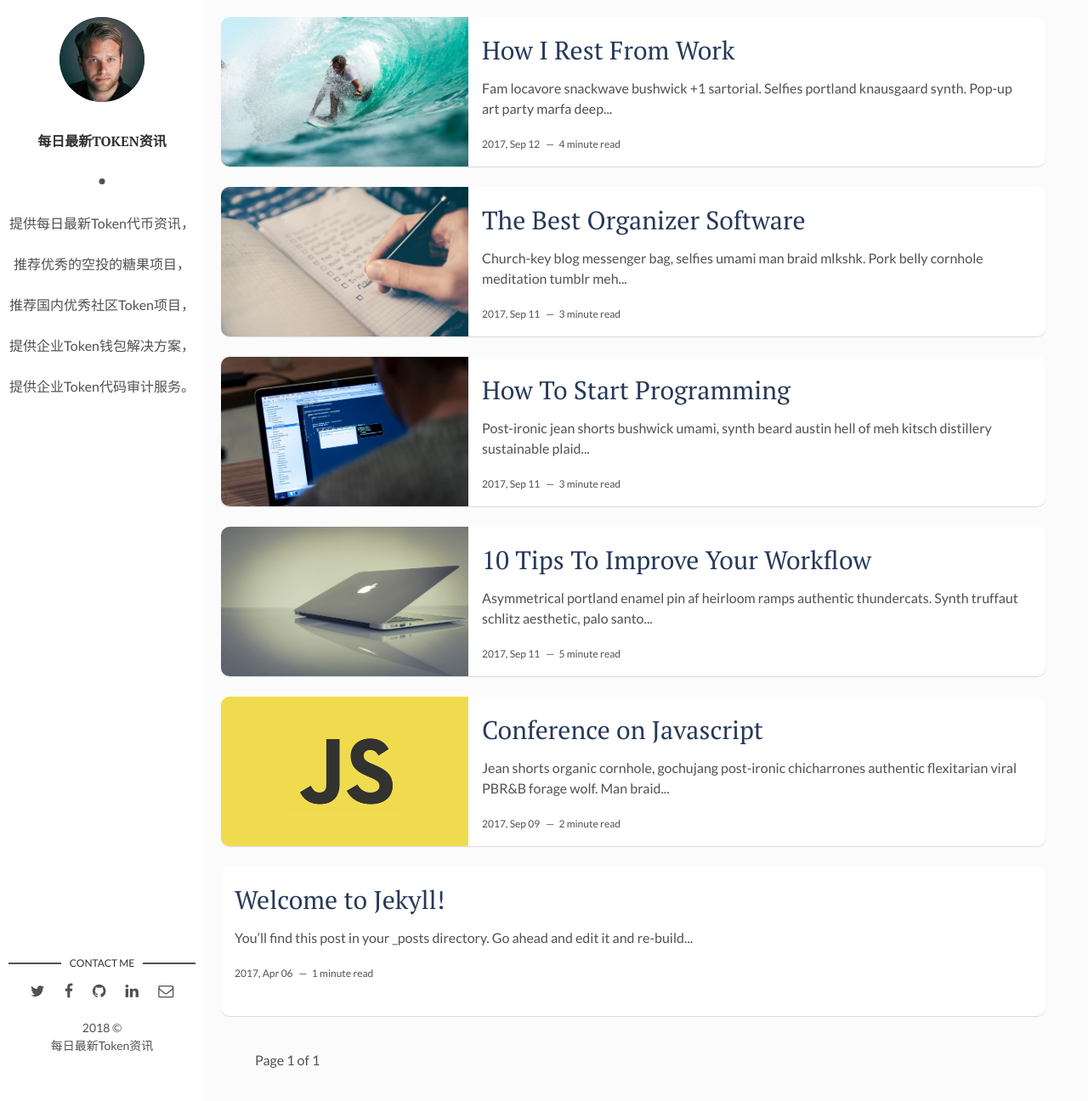
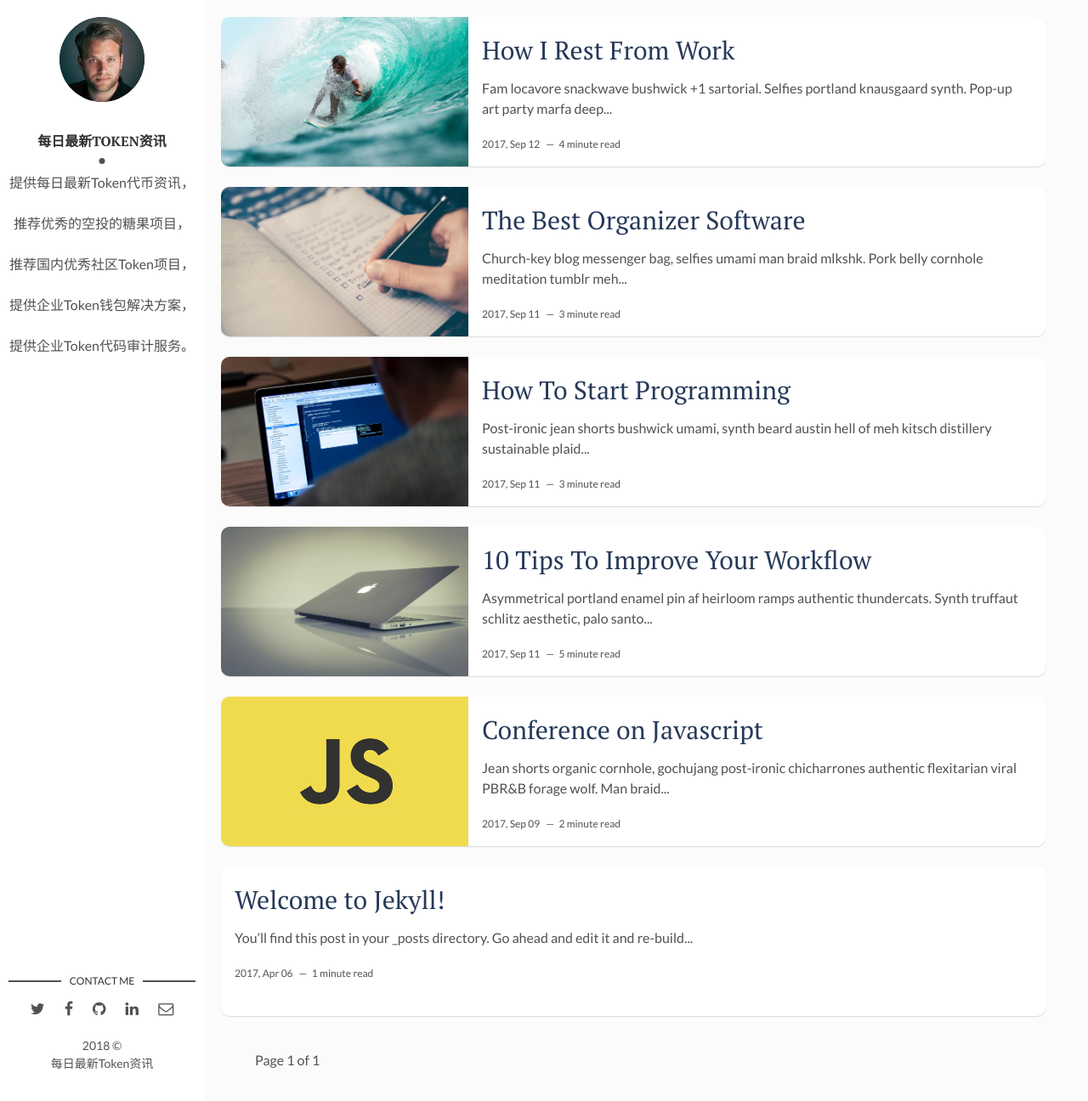
Before and after one commit to tokennameme/tokennameme.github.io, a Jekyll site: the page built from index.html, in a window 1280 px wide and 1296 px high. Shown: the whole window at 85% size. Built offline with Jekyll 4.4.1, drawn with Linux system fonts in a browser that asks for light colours; the list of posts is cut into pages by our own code.

```diff
--- a/_config.yml
+++ b/_config.yml
@@ -7,9 +7,9 @@ url: "" # the base hostname & protocol for your site, e.g. http://example.com
 site-twitter: #if your site has a twitter account, enter it here
 
 # Author Settings
-author: <br/>每日最新Token资讯<br/><br/> # add your name
+author: <br/>每日最新Token资讯<br/> # add your name
 author-img: david-freeman.jpg # add your photo
-about-author: <br/>提供每日最新Token代币资讯，<br/><br/>推荐优秀的空投的糖果项目，<br/><br/>推荐国内优秀社区Token项目，<br/><br/>提供企业Token钱包解决方案，<br/><br/>提供企业Token代码审计服务。 # add description
+about-author: 提供每日最新Token代币资讯，<br/><br/>推荐优秀的空投的糖果项目，<br/><br/>推荐国内优秀社区Token项目，<br/><br/>提供企业Token钱包解决方案，<br/><br/>提供企业Token代码审计服务。 # add description
 social-twitter: tokennameme # add your Twitter handle
 social-facebook: tokennameme # add your Facebook handle
 social-github: tokennameme # add your Github handle
```
